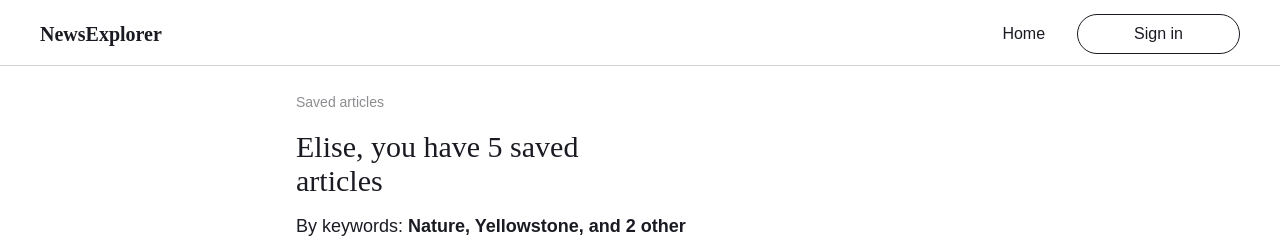
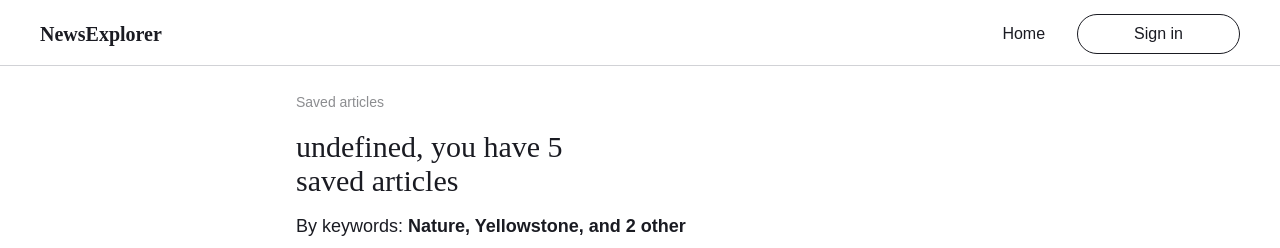
Before and after one commit to derekschinke/news-explorer-frontend, a React (Create React App) app: page /#/saved-news in a window 1280 px wide. Shown: the top 248 px of the page. Built offline with nearby package versions, Linux system fonts and the light colour scheme; a web font is replaced by a local one.

Commit message:
fix: use currentUser.name instead of Elise placeholder

```diff
--- a/src/components/MobileNavigation/MobileNavigation.js
+++ b/src/components/MobileNavigation/MobileNavigation.js
@@ -49,7 +49,7 @@ function MobileNavigation(props) {
           label={!isLoggedIn ? 'Sign in' : 'Sign out'}
           onClick={props.onMobileNavigationButtonClick}
         >
-          {!isLoggedIn ? 'Sign in' : 'Elise'}
+          {!isLoggedIn ? 'Sign in' : currentUser.name}
           {isLoggedIn && <props.signOutIcon className={styles.buttonImage} />}
         </button>
       </nav>
--- a/src/components/Navigation/Navigation.js
+++ b/src/components/Navigation/Navigation.js
@@ -92,7 +92,7 @@ function Navigation(props) {
               label={!isLoggedIn ? 'Sign in' : 'Sign out'}
               onClick={props.onNavigationButtonClick}
             >
-              {!isLoggedIn ? 'Sign in' : 'Elise'}
+              {!isLoggedIn ? 'Sign in' : currentUser.name}
               {isLoggedIn && <SignOutIcon className={styles.buttonIcon} />}
             </button>
           </div>
--- a/src/components/SavedNewsHeader/SavedNewsHeader.js
+++ b/src/components/SavedNewsHeader/SavedNewsHeader.js
@@ -1,15 +1,21 @@
 import styles from './SavedNewsHeader.module.css';
 
 import Navigation from '../Navigation/Navigation';
+import CurrentUserContext from '../../contexts/CurrentUserContext';
+import { useContext } from 'react';
 
 function SavedNewsHeader(props) {
+  const currentUser = useContext(CurrentUserContext);
+
   return (
     <header>
       <Navigation onNavigationButtonClick={props.onNavigationButtonClick} />
       <section className={styles.block}>
         <div className={styles.items}>
           <h2 className={styles.header}>Saved articles</h2>
-          <h3 className={styles.subheader}>Elise, you have 5 saved articles</h3>
+          <h3 className={styles.subheader}>
+            {`${currentUser.name}, you have 5 saved articles`}
+          </h3>
           <p className={styles.info}>
             By keywords: <b>Nature, Yellowstone, and 2 other</b>
           </p>
```
